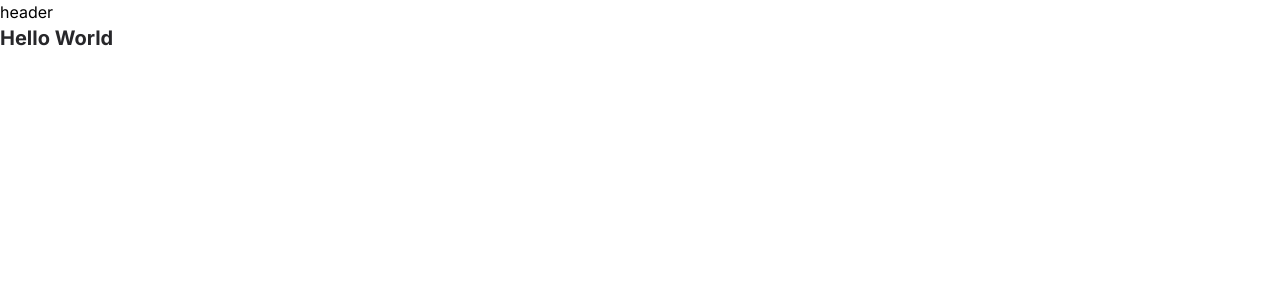
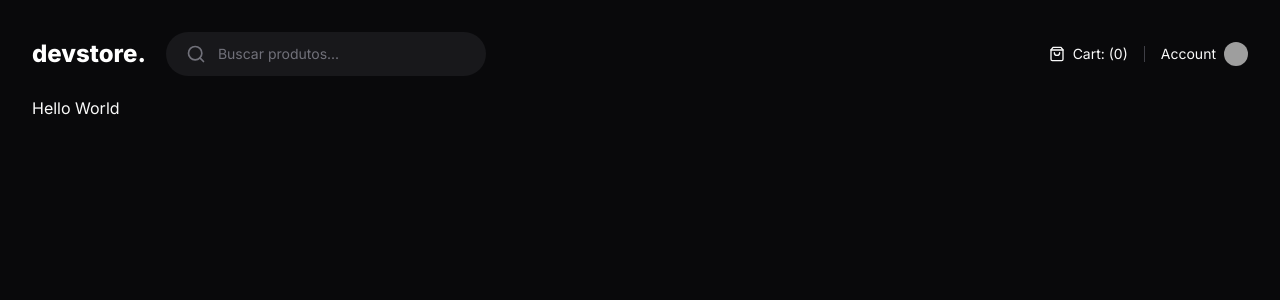
Before and after one commit to LFeli/devStore., a Next.js app: page / in a window 1280 px wide. Shown: the top 300 px of the page. Built offline with nearby package versions, Linux system fonts and the light colour scheme; grey boxes are pictures that could not be loaded.

Commit message:
:sparkles: feat: Base layout + header component

```diff
--- a/src/app/(store)/(home)/page.tsx
+++ b/src/app/(store)/(home)/page.tsx
@@ -1,5 +1,5 @@
 export default async function Home() {
   await new Promise((resolve) => setTimeout(resolve, 2000))
 
-  return <h1 className="text-xl font-bold text-zinc-800">Hello World</h1>
+  return <h1 className="">Hello World</h1>
 }
--- a/src/app/(store)/layout.tsx
+++ b/src/app/(store)/layout.tsx
@@ -4,7 +4,7 @@
 
 export default function StoreLayout({ children }: { children: ReactNode }) {
   return (
-    <div>
+    <div className="grid-rows-app mx-auto grid min-h-screen w-full max-w-[1600px] gap-5 px-8 py-8">
       <Header />
       {children}
     </div>
--- a/src/app/layout.tsx
+++ b/src/app/layout.tsx
@@ -18,10 +18,8 @@
   children: React.ReactNode
 }>) {
   return (
-    <html lang="pt-BR">
-      <body className={`${inter.variable} font-sans antialiased`}>
-        {children}
-      </body>
+    <html className={inter.variable} lang="pt-BR">
+      <body className={'bg-zinc-950 text-zinc-50 antialiased'}>{children}</body>
     </html>
   )
 }
--- a/src/components/header.tsx
+++ b/src/components/header.tsx
@@ -1,3 +1,46 @@
+import { Search, ShoppingBag } from 'lucide-react'
+import Image from 'next/image'
+import Link from 'next/link'
+
 export function Header() {
-  return <p>header</p>
+  return (
+    <div className="flex items-center justify-between">
+      <div className="flex items-center gap-5">
+        <Link href="/" className="text-2xl font-extrabold text-white">
+          devstore.
+        </Link>
+
+        <form className="flex w-[320px] items-center gap-3 rounded-full bg-zinc-900 px-5 py-3 ring-zinc-900">
+          <Search className="size-5 text-zinc-500" />
+
+          <input
+            type="text"
+            placeholder="Buscar produtos..."
+            className="flex-1 bg-transparent text-sm outline-none placeholder:text-zinc-500"
+          />
+        </form>
+      </div>
+
+      <div className="flex items-center gap-4">
+        <div className="flex items-center gap-2">
+          <ShoppingBag className="size-4" />
+          <span className="text-sm">Cart: (0)</span>
+        </div>
+
+        <div className="h-4 w-px bg-zinc-700" />
+
+        <Link href="/" className="flex items-center gap-2 hover:underline">
+          <span className="text-sm">Account</span>
+
+          <Image
+            width={24}
+            height={24}
+            src="https://github.com/LFeli.png"
+            alt="use account"
+            className="size-6 rounded-full"
+          />
+        </Link>
+      </div>
+    </div>
+  )
 }
```
